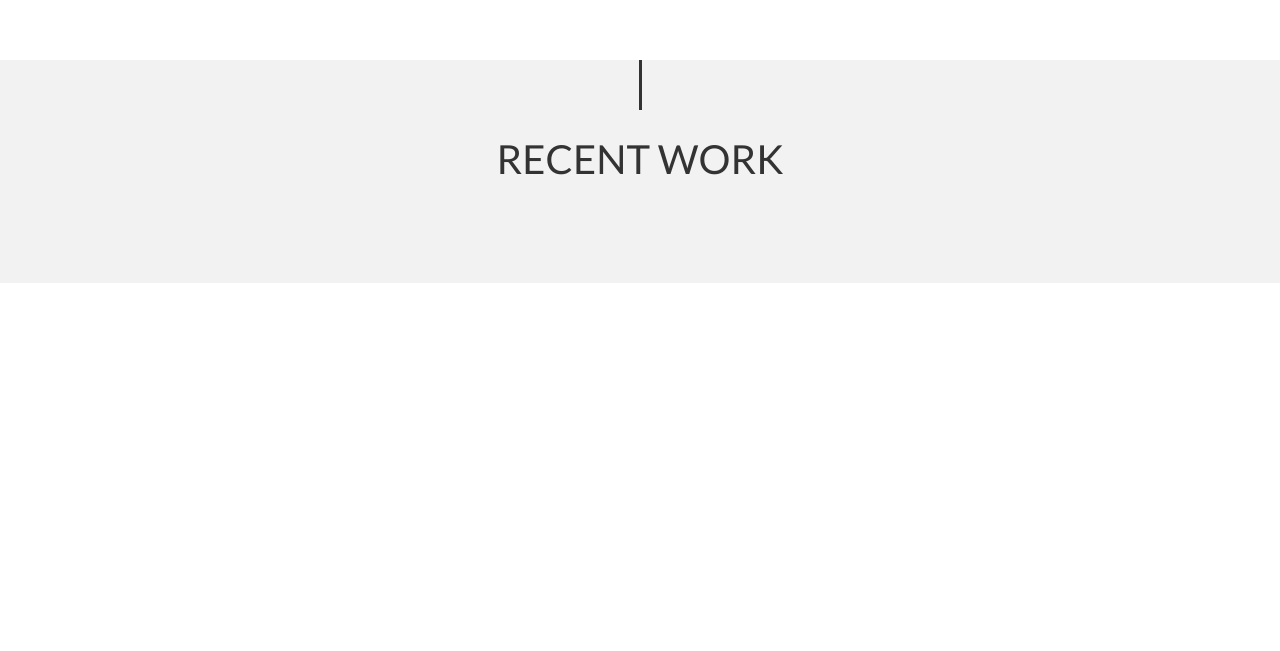
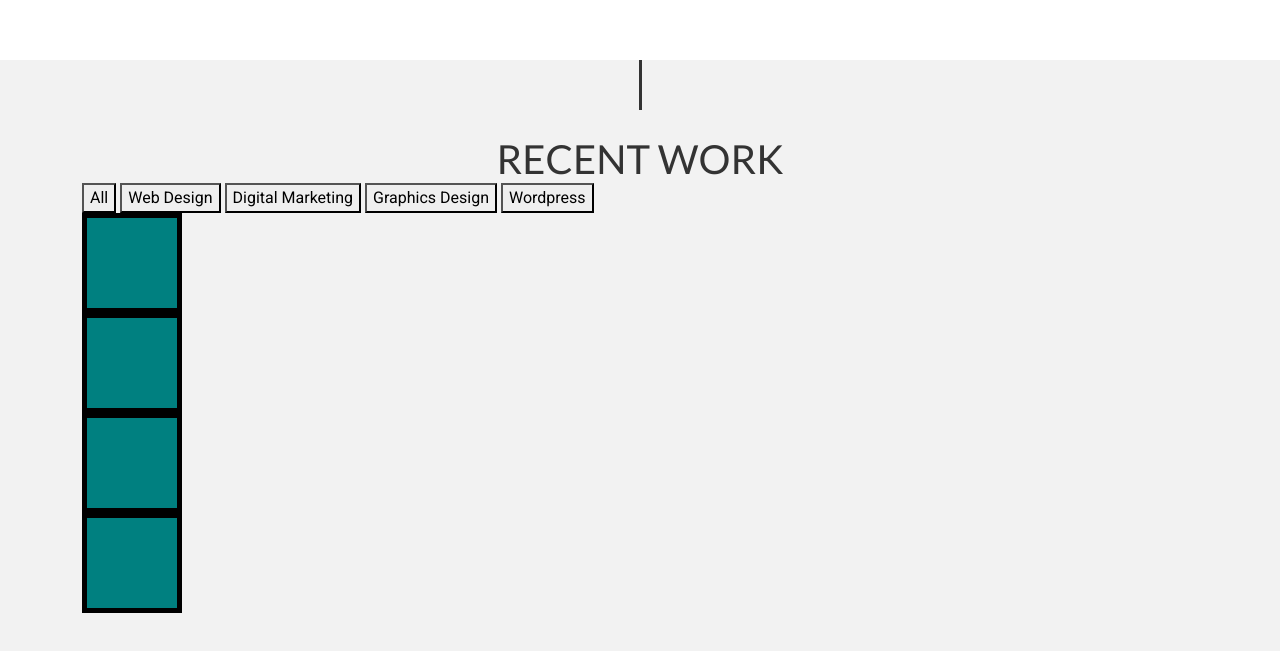
Before and after one commit to Showmmoy/nipro, a plain HTML site: page index.html in a window 1280 px wide. Shown: the part 2343-2994 px from the top of the page. Before the commit the page ends 2626 px from the top, so only its background shows below. Drawn offline with Linux system fonts and the light colour scheme.

Commit message:
activation javascript code addded for mix it up plugin

```diff
--- a/css/style.css
+++ b/css/style.css
@@ -290,5 +290,11 @@ header{
     margin-top: 100px;
     background-color: rgb(242, 242, 242);
 }
+.items {
+    width: 100px;
+    height: 100px;
+    background-color: teal;
+    border: 5px solid black;
+}
 
 /* Recent work ends here */
--- a/index.html
+++ b/index.html
@@ -261,8 +261,23 @@
       </div>
       <div class="row">
         <div class="col lg-12">
+          <div class="control">
+            <button type="button" data-filter="all">All</button>
+            <button type="button" data-filter=".category-a">Web Design</button>
+            <button type="button" data-filter=".category-b">Digital Marketing</button>
+            <button type="button" data-filter=".category-c">Graphics Design</button>
+            <button type="button" data-filter=".category-c">Wordpress</button>
+          </div>
+          </div>
+          <div class="col-lg-12">
+            <div class="containers" data-ref="mixitup-container">
+            <div class="items mix category-a" data-order="1" data-ref="mixitup-target"></div>
+            <div class="items mix category-b" data-order="2" data-ref="mixitup-target"></div>
+            <div class="items mix category-b category-c" data-order="3" data-ref="mixitup-target"></div>
+            <div class="items mix category-a category-d" data-order="4" data-ref="mixitup-target"></div>
+            </div>
+          </div>
 
-        </div>
       </div>
       </div>
 
@@ -275,6 +290,15 @@
       <script src="vendor/mixitup-3/mixitup.min.js"></script>
       <script src="js/bootstrap.bundle.min.js"></script>
       <script src="js/script.js"></script>
+      <script>
+            var containerEl = document.querySelector('[data-ref~="mixitup-container"]');
+
+            var mixer = mixitup(containerEl, {
+                selectors: {
+                    target: '[data-ref~="mixitup-target"]'
+                }
+            });
+        </script>
 
 </body>
 
```
